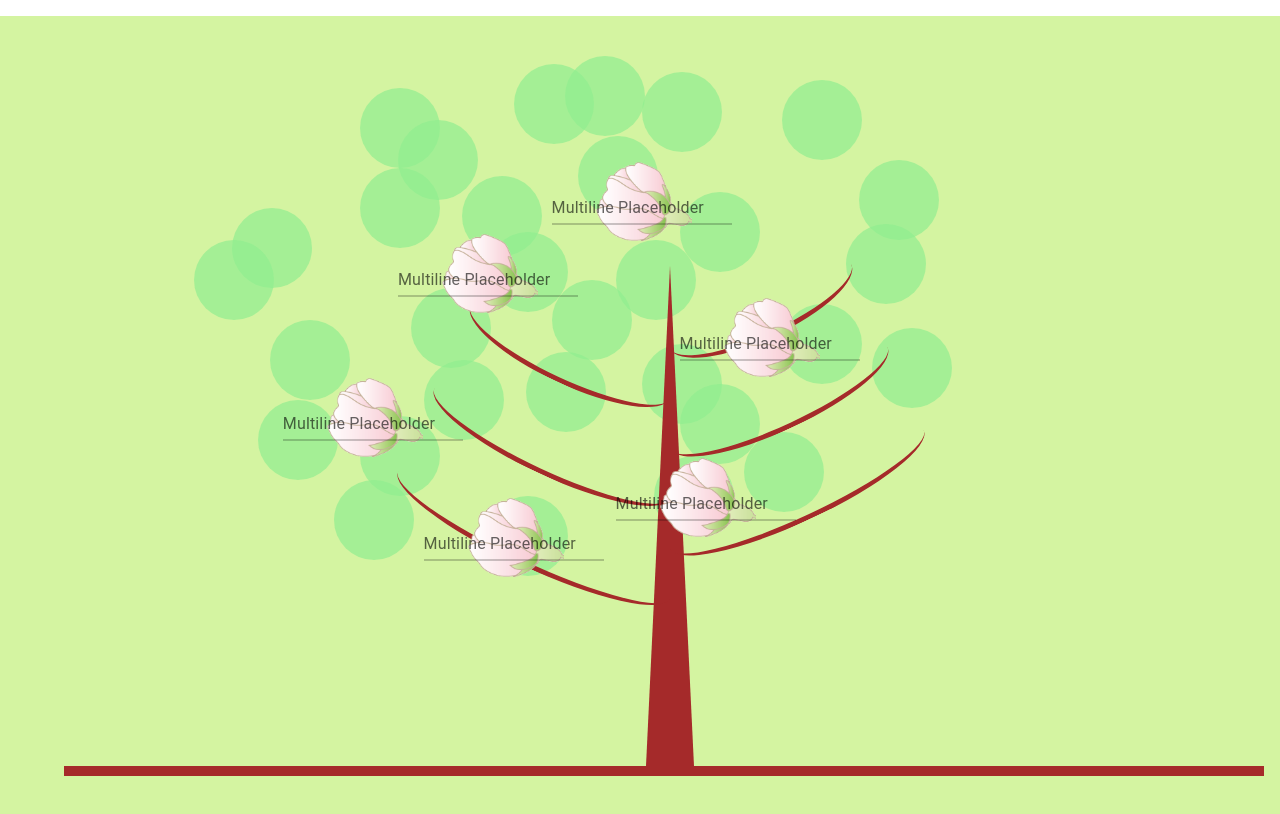
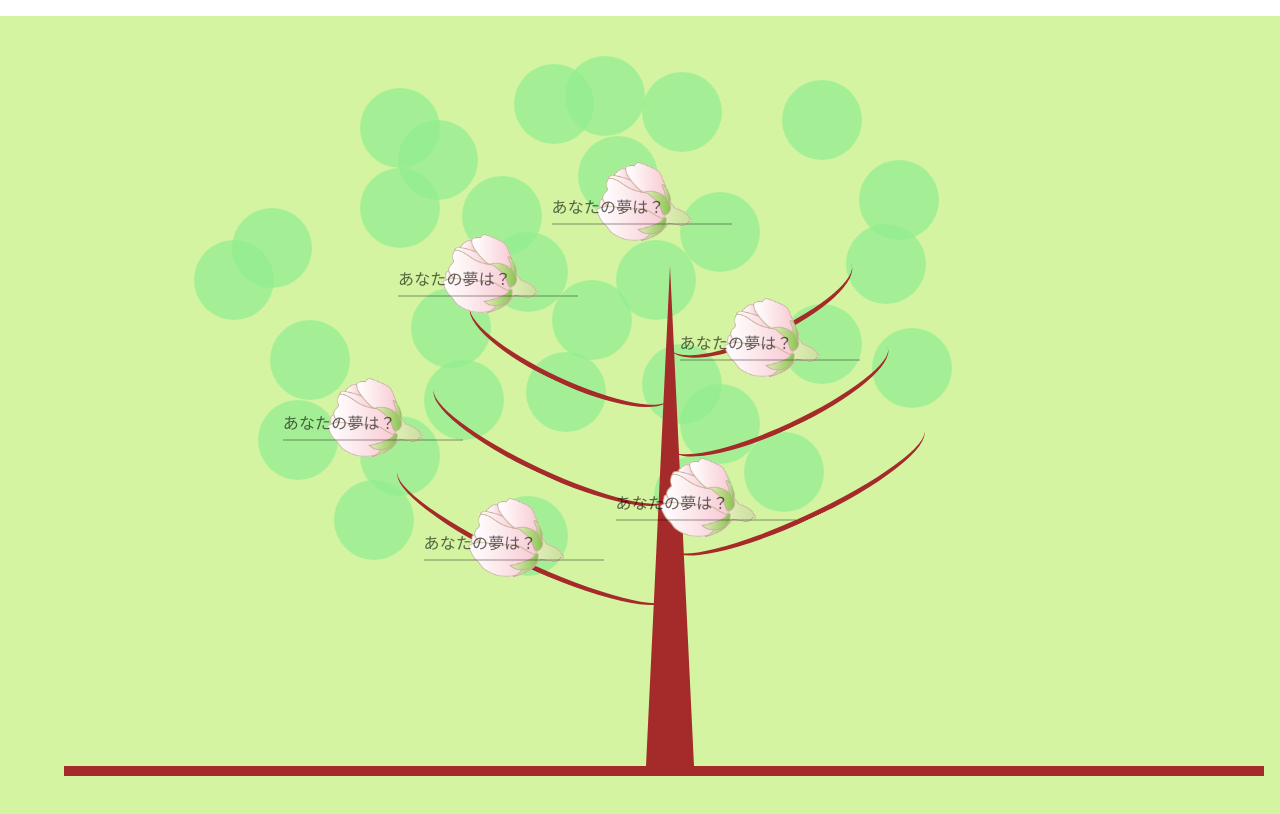
Before and after one commit to PRTIMES-hackathon-2025-winter-team2/frontend, a React (Create React App) app: page /input in a window 1280 px wide. Built offline with nearby package versions, Linux system fonts and the light colour scheme.

Commit message:
ラベル変更

```diff
--- a/src/components/pages/tree/InputTreeComponent.tsx
+++ b/src/components/pages/tree/InputTreeComponent.tsx
@@ -81,8 +81,8 @@ export const InputTreeComponent = () => {
           >
             <TextField
               id="standard-textarea"
-              label="Multiline Placeholder"
-              placeholder="Placeholder"
+              label="あなたの夢は？"
+              placeholder="パリに行きたい！"
               multiline
               variant="standard"
             />
```
